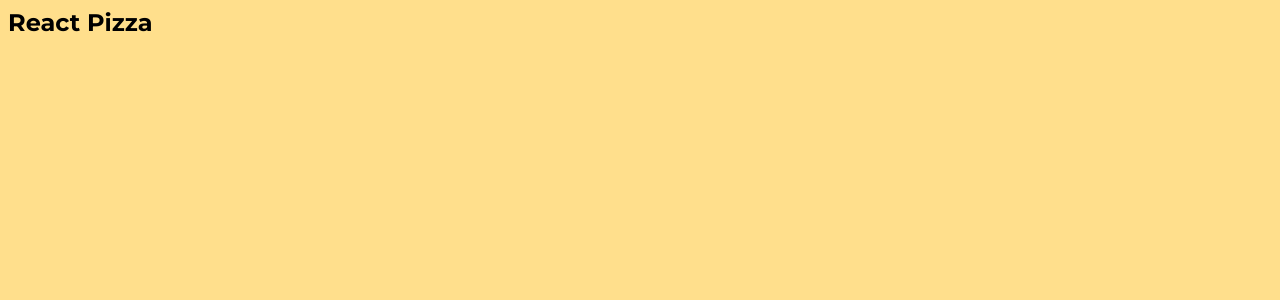
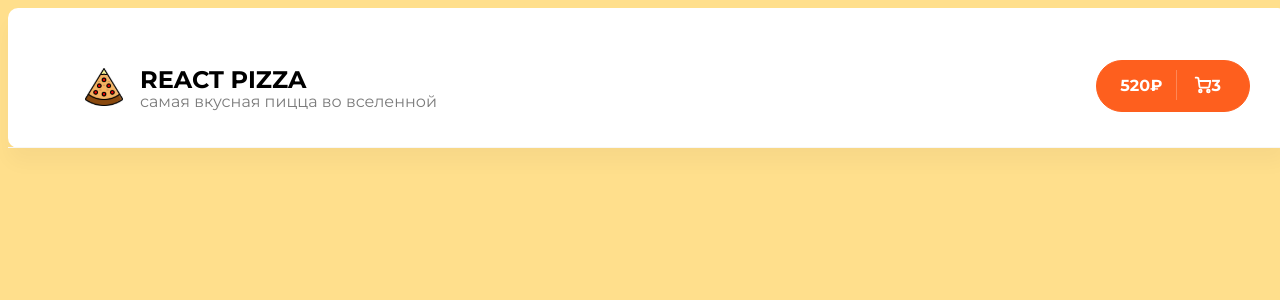
Before and after one commit to rustshubkinn/react-pizza, a React (Create React App) app: page / in a window 1280 px wide. Shown: the top 300 px of the page. Built offline with nearby package versions, Linux system fonts and the light colour scheme.

Commit message:
Implement Header component in Home.jsx

```diff
--- a/src/pages/Home/Home.jsx
+++ b/src/pages/Home/Home.jsx
@@ -1,3 +1,13 @@
-const Home = () => <h2>React Pizza</h2>;
+import Header from 'components/Header/Header';
+
+import classes from './Home.module.scss';
+
+const Home = () => (
+  <div className={classes.container}>
+    <header>
+      <Header />
+    </header>
+  </div>
+);
 
 export default Home;
```
